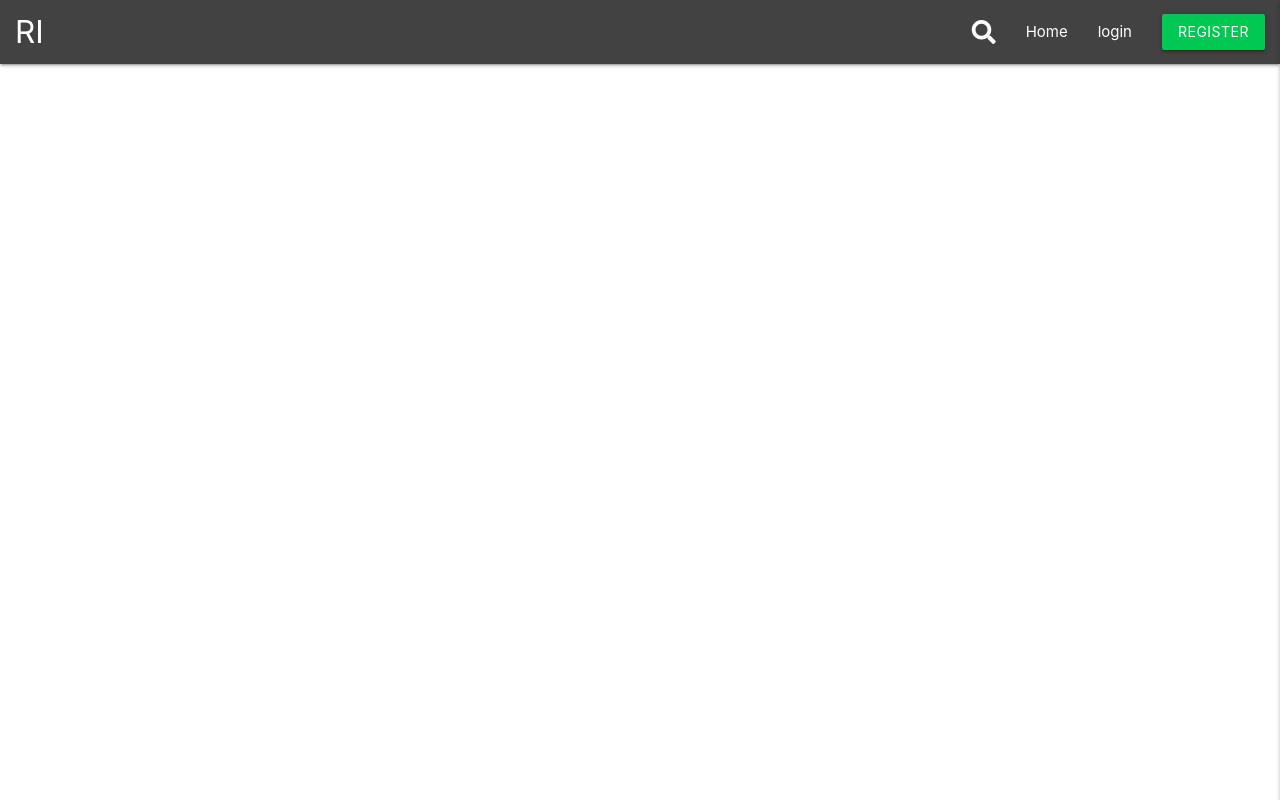
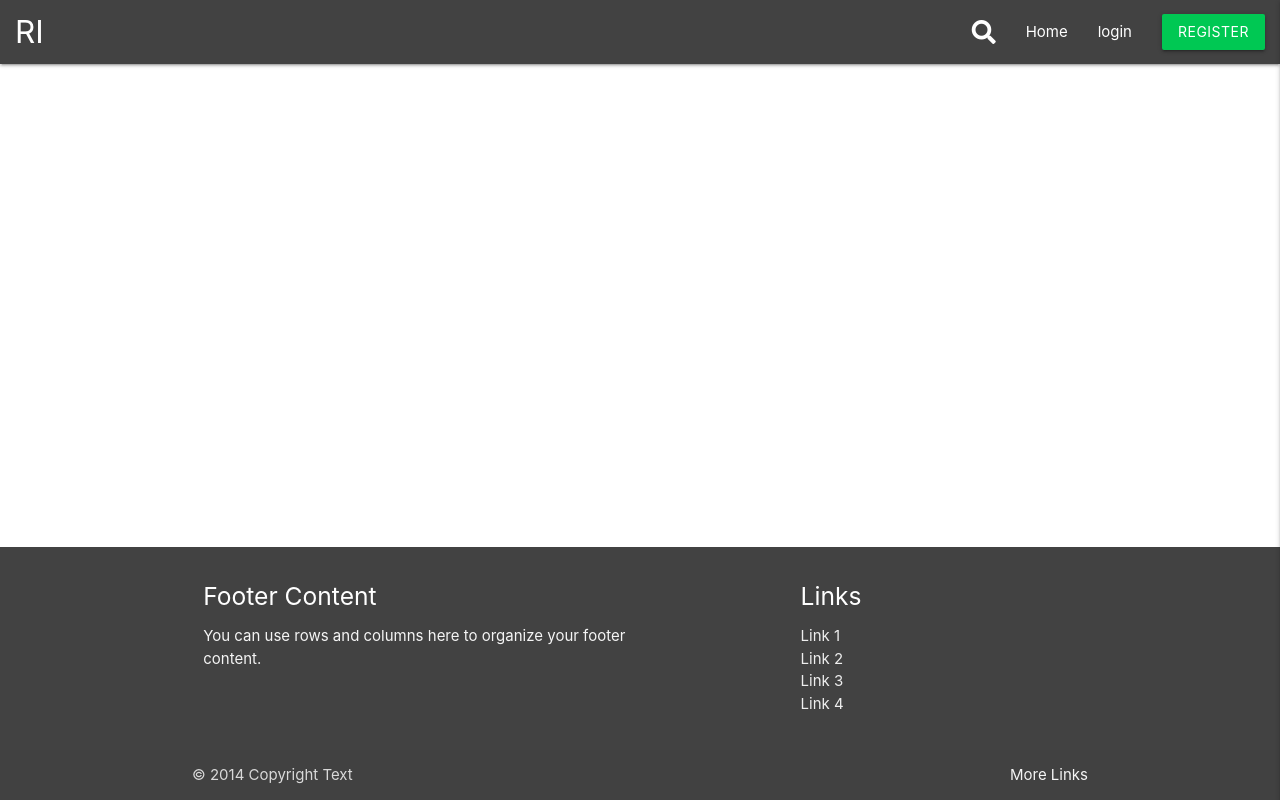
Before and after one commit to waterrot/responsible-investers, a Flask app: page / in a window 1280 px wide. Run offline with Flask 2, Linux system fonts and the light colour scheme; data that the repository does not hold is empty; some libraries are stand-ins or nearby versions.

Commit message:
added basic structure for footer from materialize

```diff
--- a/static/css/style.css
+++ b/static/css/style.css
@@ -1,6 +1,16 @@
 /* basic styling */
 .flashes h4 {
     line-height: 2;
+}
+
+body {
+    display: flex;
+    min-height: 100vh;
+    flex-direction: column;
+}
+
+main {
+    flex: 1 0 auto;
 }
 
 /* text styling */
--- a/templates/base.html
+++ b/templates/base.html
@@ -74,6 +74,32 @@
         {% endblock %}
     </main>
 
+    <footer class="page-footer grey darken-3">
+        <div class="container">
+        <div class="row">
+            <div class="col l6 s12">
+            <h5 class="white-text">Footer Content</h5>
+            <p class="grey-text text-lighten-4">You can use rows and columns here to organize your footer content.</p>
+            </div>
+            <div class="col l4 offset-l2 s12">
+            <h5 class="white-text">Links</h5>
+            <ul>
+                <li><a class="grey-text text-lighten-3" href="#!">Link 1</a></li>
+                <li><a class="grey-text text-lighten-3" href="#!">Link 2</a></li>
+                <li><a class="grey-text text-lighten-3" href="#!">Link 3</a></li>
+                <li><a class="grey-text text-lighten-3" href="#!">Link 4</a></li>
+            </ul>
+            </div>
+        </div>
+        </div>
+        <div class="footer-copyright">
+        <div class="container">
+        © 2014 Copyright Text
+        <a class="grey-text text-lighten-4 right" href="#!">More Links</a>
+        </div>
+        </div>
+    </footer>
+
     <script src="https://code.jquery.com/jquery-3.6.0.min.js"
         integrity="sha256-/xUj+3OJU5yExlq6GSYGSHk7tPXikynS7ogEvDej/m4=" crossorigin="anonymous"></script>
     <script src="https://cdnjs.cloudflare.com/ajax/libs/materialize/1.0.0/js/materialize.min.js"></script>
```
